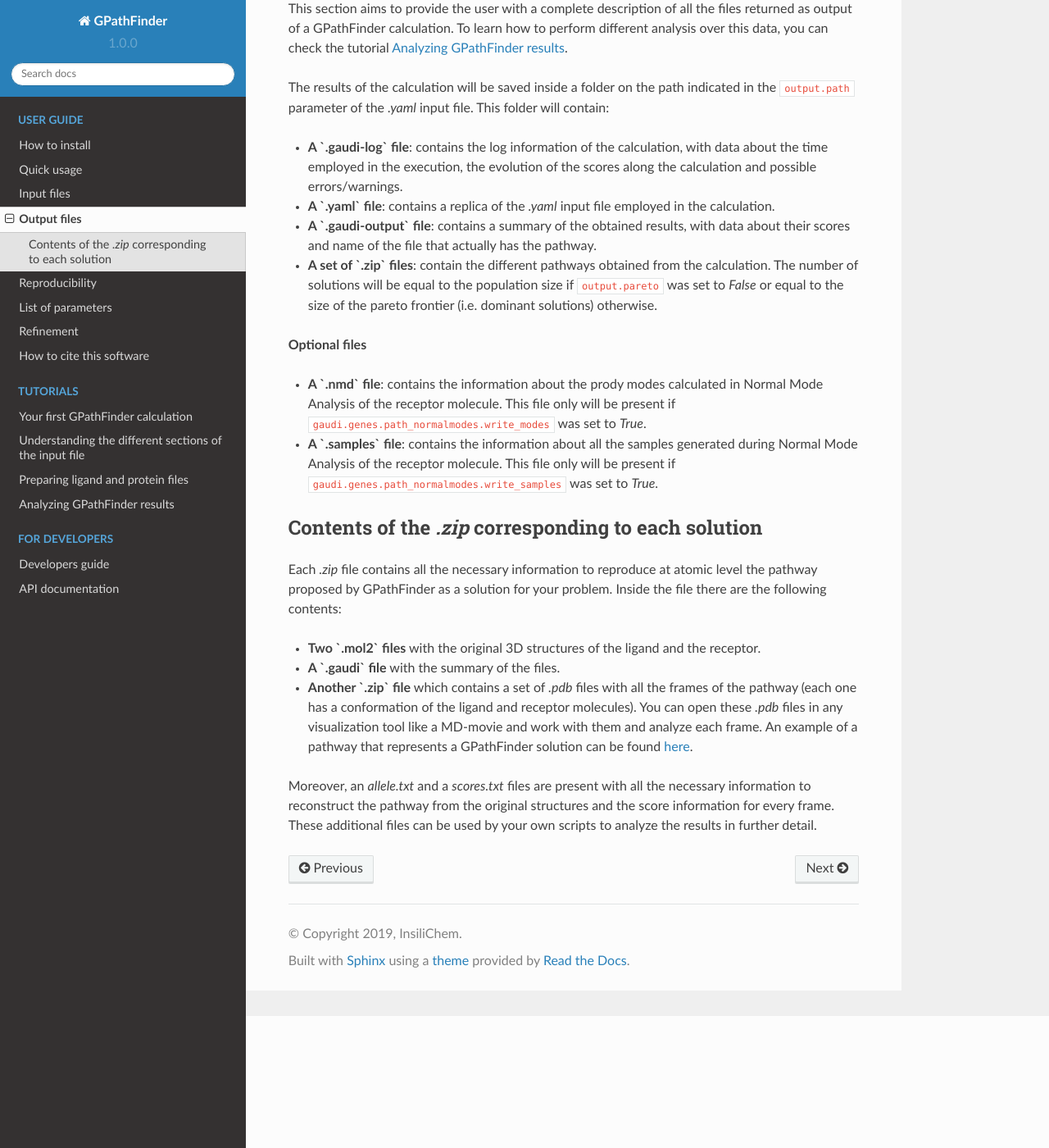
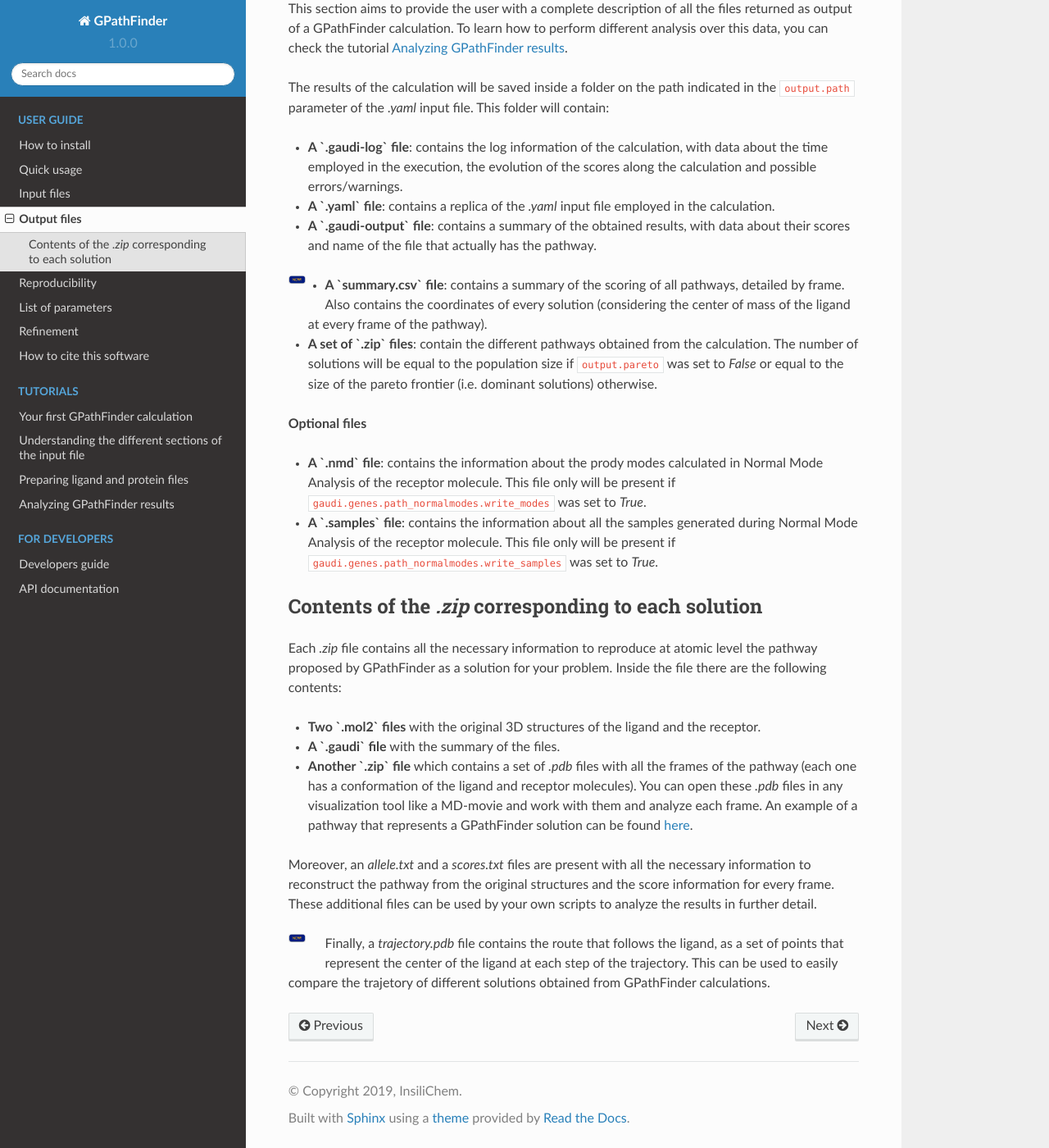
Before and after one commit to insilichem/gpathfinder, a Sphinx documentation site: the page built from docs/output.rst, in a window 1280 px wide and 1400 px high, scrolled down 161 px. Shown: the whole window at 82% size. Built offline with Sphinx 7.4.7 and the Read the Docs theme 2.0.0, drawn with Linux system fonts in a browser that asks for light colours.

Commit message:
add: summary.csv file and trajectory.pdb file

```diff
--- a/docs/output.rst
+++ b/docs/output.rst
@@ -32,6 +32,11 @@
 - **A `.gaudi-log` file**: contains the log information of the calculation, with data about the time employed in the execution, the evolution of the scores along the calculation and possible errors/warnings.
 - **A `.yaml` file**: contains a replica of the `.yaml` input file employed in the calculation.
 - **A `.gaudi-output` file**: contains a summary of the obtained results, with data about their scores and name of the file that actually has the pathway.
+.. image:: data/new.jpeg
+    :align: left
+    :height: 10px
+    :alt: NEW!
+- **A `summary.csv` file**: contains a summary of the scoring of all pathways, detailed by frame. Also contains the coordinates of every solution (considering the center of mass of the ligand at every frame of the pathway).
 - **A set of `.zip` files**: contain the different pathways obtained from the calculation. The number of solutions will be equal to the population size if ``output.pareto`` was set to `False` or equal to the size of the pareto frontier (i.e. dominant solutions) otherwise.
 
 **Optional files**
@@ -49,3 +54,9 @@
 - **Another `.zip` file** which contains a set of `.pdb` files with all the frames of the pathway (each one has a conformation of the ligand and receptor molecules). You can open these `.pdb` files in any visualization tool like a MD-movie and work with them and analyze each frame. An example of a pathway that represents a GPathFinder solution can be found `here <https://raw.githubusercontent.com/insilichem/gpathfinder/master/examples/output_files/example_pathway.zip>`_.
 
 Moreover, an `allele.txt` and a `scores.txt` files are present with all the necessary information to reconstruct the pathway from the original structures and the score information for every frame. These additional files can be used by your own scripts to analyze the results in further detail.
+
+.. image:: data/new.jpeg
+    :align: left
+    :height: 10px
+    :alt: NEW!
+Finally, a `trajectory.pdb` file contains the route that follows the ligand, as a set of points that represent the center of the ligand at each step of the trajectory. This can be used to easily compare the trajetory of different solutions obtained from GPathFinder calculations.
```
